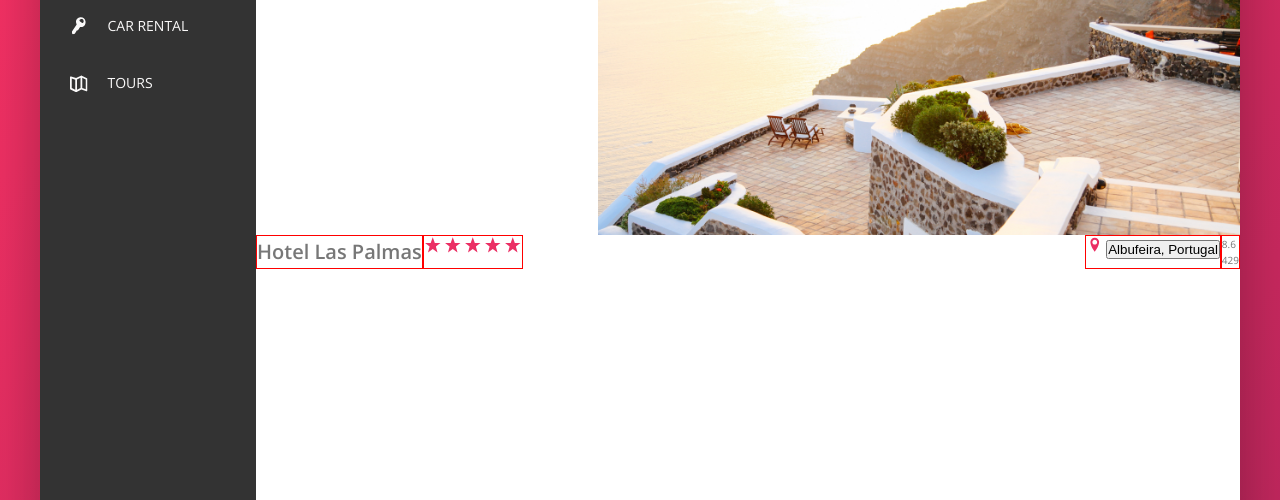
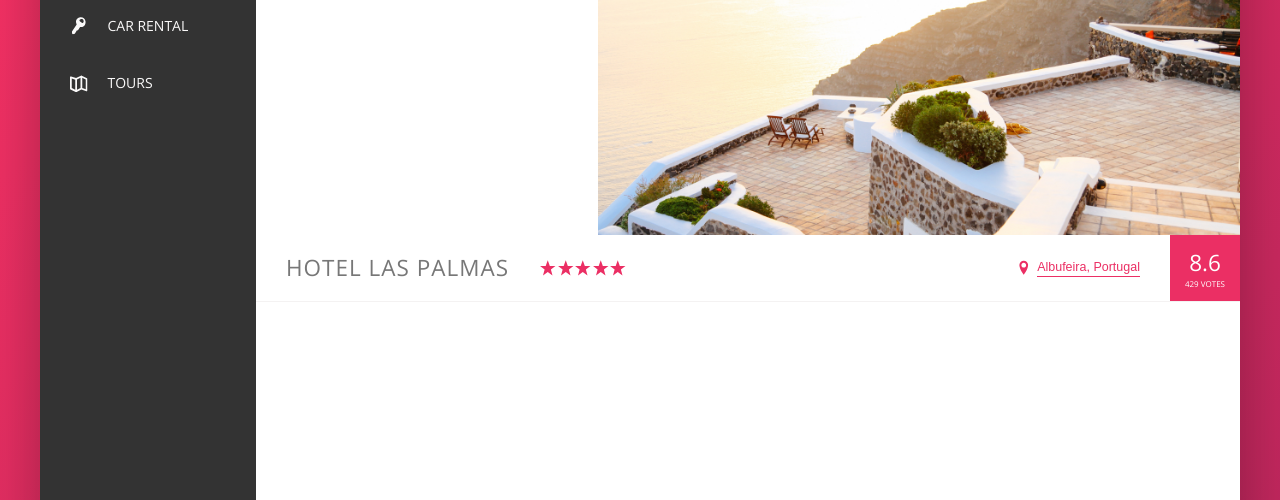
Before and after one commit to AustinWang0120/trillo-flex-site, a website: page index.html in a window 1280 px wide. Shown: the part 300-800 px from the top of the page. Drawn offline with nearby package versions, Linux system fonts and the light colour scheme.

Commit message:
build the hotel overview(part 2)

```diff
--- a/index.html
+++ b/index.html
@@ -150,7 +150,7 @@
 
 						<div class="overview__rating">
 							<div class="overview__rating-average">8.6</div>
-							<div class="overview__rating-count">429</div>
+							<div class="overview__rating-count">429 votes</div>
 						</div>
 					</div>
 				</main>
--- a/sass/_components.scss
+++ b/sass/_components.scss
@@ -192,16 +192,20 @@
 // OVERVIEW
 .overview {
 	display: flex;
-
-	& > * {
-		border: 1px solid red;
-	}
+	align-items: center;
+	border-bottom: 1px solid var(--color-grey-light-2);
 
 	&__heading {
+		font-size: 2.25rem;
+		font-weight: 300;
+		text-transform: uppercase;
+		letter-spacing: 1px;
+		padding: 1.5rem 3rem;
 	}
 
 	&__stars {
 		margin-right: auto;
+		display: flex;
 	}
 
 	&__icon-star,
@@ -212,13 +216,75 @@
 	}
 
 	&__location {
+		font-size: 1.25rem;
+		display: flex;
+		vertical-align: center;
+	}
+
+	&__icon-location {
+		margin-right: 0.5rem;
 	}
 
 	&__rating {
-		&__rating-average {
+		background-color: var(--color-primary);
+		color: #fff;
+		margin-left: 3rem;
+		padding: 0.7rem 1.5rem;
+		align-self: stretch;
+
+		display: flex;
+		flex-direction: column;
+		align-items: center;
+		justify-content: center;
+
+		&-average {
+			font-size: 2.25rem;
+			font-weight: 300;
+			margin-bottom: -3px;
 		}
 
-		&__rating-count {
+		&-count {
+			font-size: 0.8rem;
+			text-transform: uppercase;
 		}
 	}
 }
+
+// BUTTON INLINE
+.btn-inline {
+	border: none;
+	color: var(--color-primary);
+	font-size: inherit;
+	border-bottom: 1px solid currentColor;
+	display: inline-block;
+	padding-bottom: 2px;
+	background-color: transparent;
+	cursor: pointer;
+	transition: all 0.2s;
+
+	&:hover {
+		color: var(--color-grey-dark-1);
+	}
+
+	&:focus {
+		outline: none;
+		animation: pulsate 1s infinite;
+	}
+}
+
+@keyframes pulsate {
+	0% {
+		transform: scale(1);
+		box-shadow: none;
+	}
+
+	50% {
+		transform: scale(1.05);
+		box-shadow: 0 1rem 4rem rgba(0, 0, 0, 0.25);
+	}
+
+	100% {
+		transform: scale(1);
+		box-shadow: none;
+	}
+}
```
Also changed, not shown: css/style.css.
